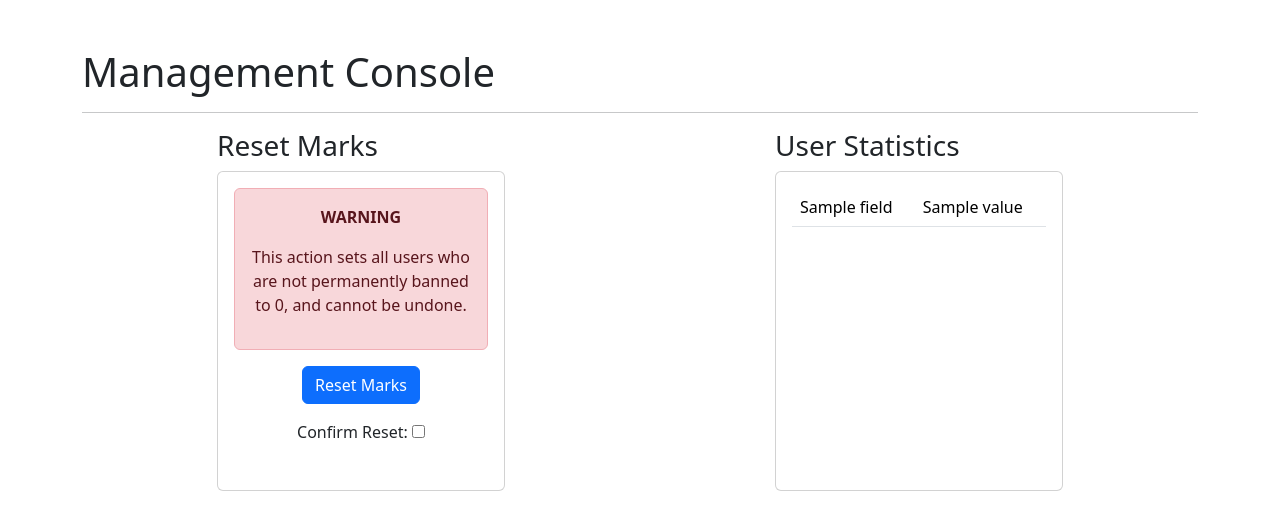
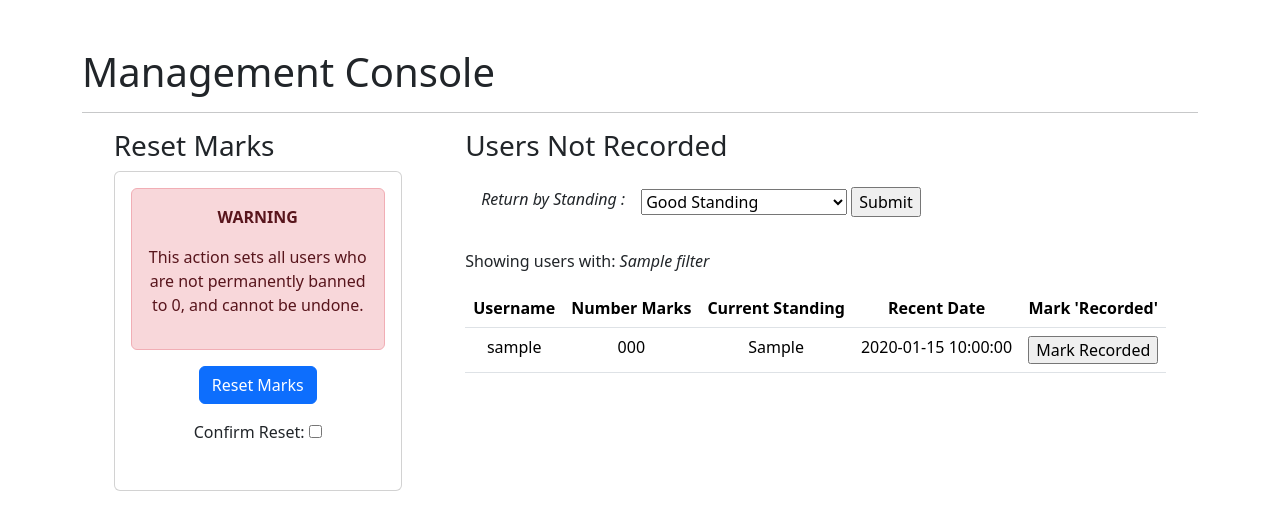
Before and after one commit to even-man/flask-app, a Flask app: template templates/manage.html in a window 1280 px wide. Shown: the part 56-586 px from the top of the page. Run offline with Flask 3, Linux system fonts and the light colour scheme; the template is opened without the code that fills it: most values are stand-ins (such as "Sample title", 1, 10 or a date in 2020).

Commit message:
stufffff

```diff
--- a/app.py
+++ b/app.py
@@ -249,15 +249,25 @@
 
     if request.method == 'POST':
 
-        if request.form.get('confirmReset') == 'on':
-            date = datetime.date.today().strftime('%Y-%m-%d')
-            reset_users(date)
-            session['messages'] = 'Users reset.'
-            return render_template('manage.html', summaries = summaries)
-        else:
-            app.logger.info('Check is not on')
-            return render_template('manage.html', error = 'Press check to reset users', summaries = summaries)
+        if request.form.get('Manage') == 'resetForm':
+            # RESET MARKS FORM
+            if request.form.get('confirmReset') == 'on':
+                date = datetime.date.today().strftime('%Y-%m-%d')
+                reset_users(date)
+                session['messages'] = 'Users reset.'
+                return render_template('manage.html', summaries = summaries)
+            if request.form.get('confirmReset') != 'on':
+                app.logger.info('Check is not on')
+                return render_template('manage.html', error = 'Press check to reset users', summaries = summaries)
 
+        if request.form.get('Manage') == 'standingForm':
+            standing = request.form.get('standings')
+            filter = standingFilters[standing]
+            sql = f'SELECT * FROM Users WHERE CurrentStanding == "{filter}" AND Recorded = 0'
+            users = sql_data_to_list_of_dicts(DB_PATH, sql)
+            app.logger.info(sql)
+
+            return render_template('manage.html', users = users, filter=filter)
 
 
 
@@ -351,6 +361,7 @@
     conn.close()
 
 
+
 # RUN APP #
 
 if __name__ == '__main__':
--- a/templates/about.html
+++ b/templates/about.html
@@ -5,7 +5,6 @@
     <div class="jumbotron text-center">
 
         <p class="lead">Lorem ipsum dolor sit amet consectetur adipisicing elit. Mollitia nesciunt culpa ipsam obcaecati, alias a.</p>
-
     </div>
 
 {% endblock %}
--- a/templates/manage.html
+++ b/templates/manage.html
@@ -13,7 +13,9 @@
             <p><b>WARNING</b></p>
             <p>This action sets all users who are not permanently banned to 0, and cannot be undone.</p>
         </div>
+
         <form action="" method="POST">
+            <input type="hidden" name="Manage" value="resetForm">
             <input type="submit" class="btn btn-primary" value="Reset Marks" name="resetSubmit"> <br>
             <div class="p-3">
                 <label for="confirmReset" class="form-label">Confirm Reset: </label>
@@ -37,21 +39,49 @@
 </div>
 
 <div>
-    <h3>User Statistics</h3>
-    <div class="card p-3 text-center" style="width: 18rem;
-                                             height: 20rem;">
-        <table class="table">
+    <h3>Users Not Recorded</h3>
 
-            {% for summary in summaries %}
+        <div class="py-3" style="display: flex;">
+            <p class="px-3"><i> Return by Standing :</i></p>
+            <form action="" method="POST" id="standingsFilterForm">
+                <input type="hidden" name="Manage" value="standingForm">
+                <select name="standings" id="standings">
+                    <option value="GoodStanding">Good Standing</option>
+                    <option value="FacilityBanSemester">Facility Ban (Semester)</option>
+                    <option value="PermaBan">PermaBan</option>
+                    <option value="FacilityBanMonth">Facility Ban (One Month)</option>
+                </select>
+                <input type="submit" value="Submit">
+            </form>
+        </div>
+
+        {% if filter %}
+            <p>Showing users with: <i>{{ filter }}</i></p>
+        {% endif %}
+
+    <table class="table">
+        <tr>
+            <th class="text-center">Username</th>
+            <th class="text-center">Number Marks</th>
+            <th class="text-center">Current Standing</th>
+            <th class="text-center">Recent Date</th>
+            <th class="text-center">Mark 'Recorded'</th>
+        </tr>
+            {% for user in users %}
             <tr>
-                <td>{{ summary['Field'] }}</td>
-                <td>{{ summary['Value'] }}</td>
+                <td class="text-center">{{user['UserName']}}</td>
+                <td class="text-center">{{user['NumberMarks']}}</td>
+                <td class="text-center">{{user['CurrentStanding']}}</td>
+                <td class="text-center">{{user['RecentDate']}}</td>
+                <td class="text-center"><input type="submit" value="Mark Recorded"></td>
             </tr>
+
             {% endfor %}
 
-        </table>
-    </div>
+    </table>
 </div>
+
+
 </div>
 </div>
 
```
